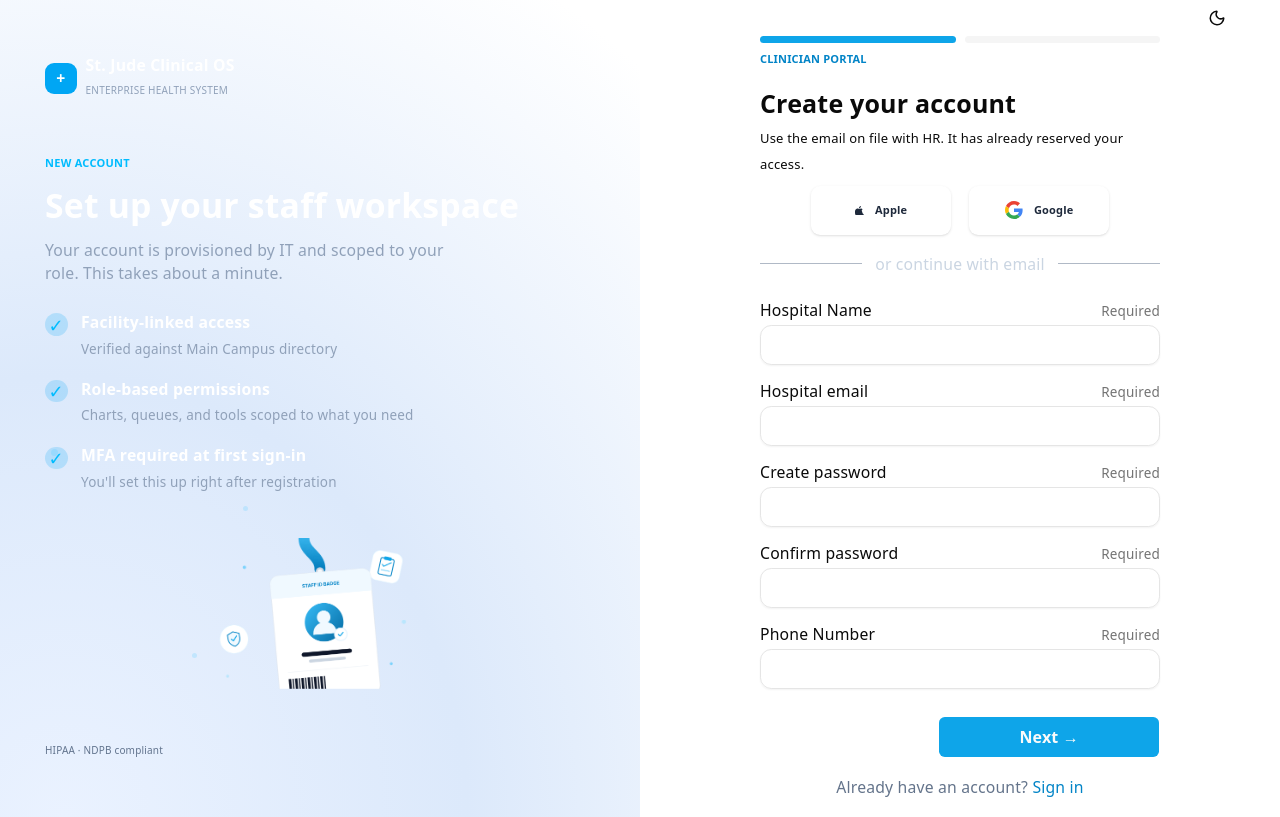
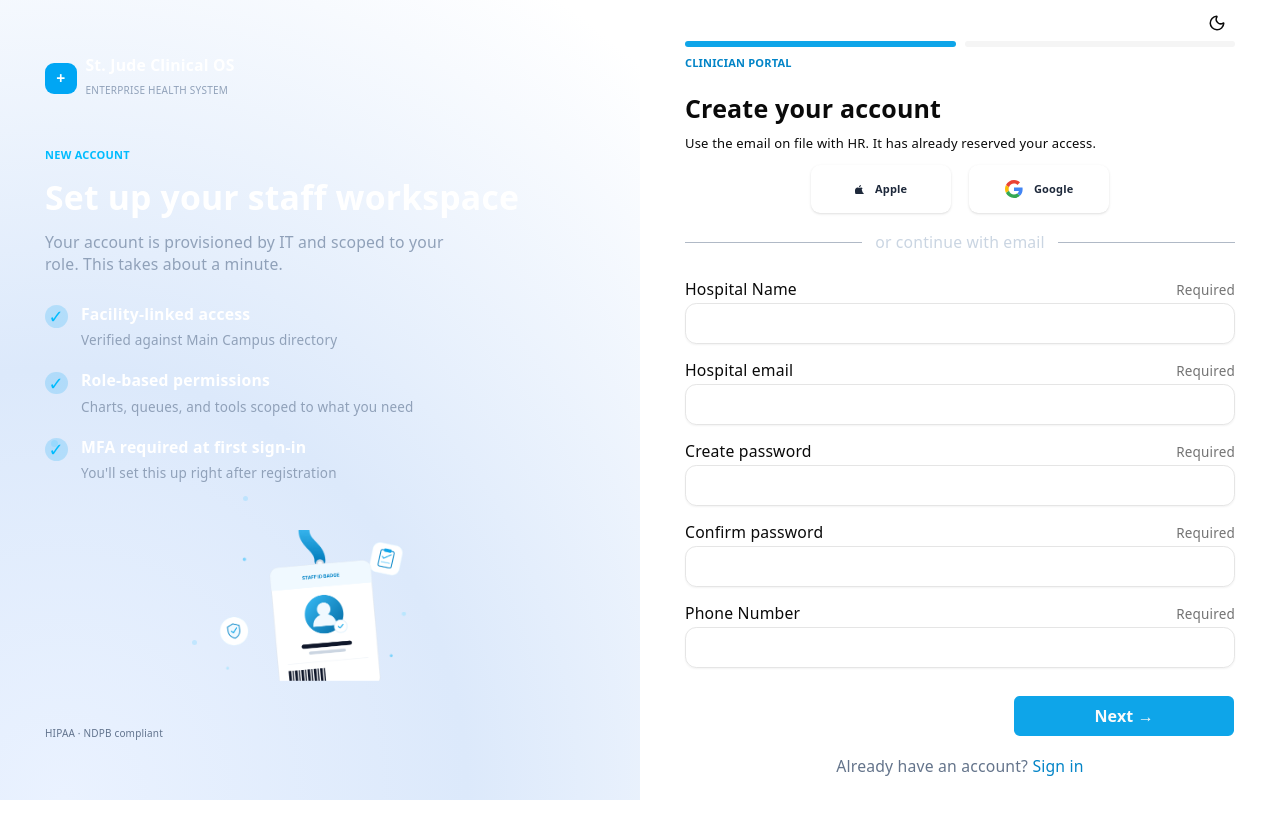
Before and after one commit to Glamnart/emr-frontend, a React (Vite) app: page /SignUp in a window 1280 px wide. Built offline with nearby package versions, Linux system fonts and the light colour scheme.

Commit message:
Revert "update to the mobile view"

```diff
--- a/src/pages/auth/SignUp.tsx
+++ b/src/pages/auth/SignUp.tsx
@@ -145,8 +145,7 @@ export default function Signup() {
         <div className="flex justify-end">
           <ThemeToggle />
         </div>
-        <div className="flex justify-center">
-        <div className="w-[400px]">
+        <div className="">
           <WizardProgress currentStep={step} totalSteps={TOTAL_STEPS} />
           <span className="text-[11px] font-bold  text-[#0284C7] text-left uppercase mt-2">
             clinician portal
@@ -249,8 +248,6 @@ export default function Signup() {
             </div>
           </form>
         </div>
-        </div>
-
       </div>
     </div>
   );
```
